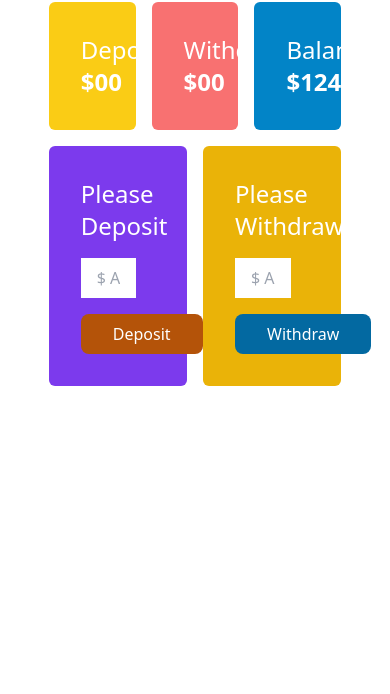
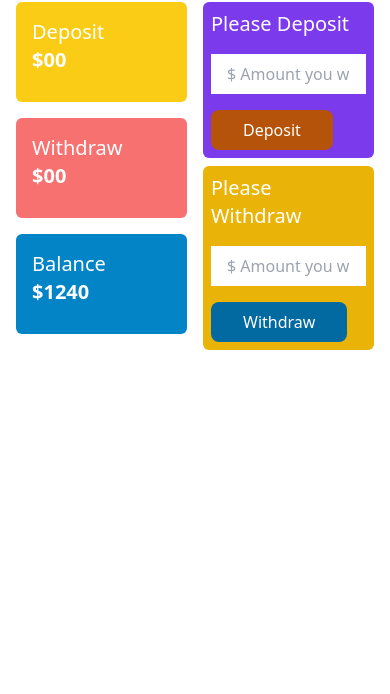
Before and after one commit to Mamun-Ashraf/functional-bank, a plain HTML site: page bank.html in a window 390 px wide. Shown: the part 150-844 px from the top of the page. Drawn offline with nearby package versions, Linux system fonts and the light colour scheme.

Commit message:
responsive for mobile

```diff
--- a/bank.html
+++ b/bank.html
@@ -11,36 +11,36 @@
 
 <body>
     <header>
-        <h1 class="text-5xl text-center mt-8 mb-6">Let's get some <span
-                class="font-semibold text-purple-700">Moooooney</span>!!!
+        <h1 class="text-3xl md:text-5xl font-semibold text-center mt-8 mb-12">Let's get some <br /> <span
+                class="text-purple-700">Moooooney</span>!!!
         </h1>
     </header>
-    <main>
-        <section class="grid grid-cols-3 gap-4 mx-auto mb-4 text-white w-9/12">
-            <div class="bg-yellow-400 p-8 rounded-md">
-                <p id="deposit" class="font-medium text-2xl">Deposit</p>
-                <h3 class="font-bold text-2xl">$<span id="deposit-amount">00</span></h3>
+    <main class="flex md:flex-col gap-4 mx-4">
+        <section class="grid md:grid-cols-3 gap-4 mx-auto mb-8 text-white w-9/12">
+            <div class="bg-yellow-400 p-4 rounded-md">
+                <p id="deposit" class="font-medium text-xl md:text-2xl">Deposit</p>
+                <h3 class="font-bold text-xl md:text-2xl">$<span id="deposit-amount">00</span></h3>
             </div>
-            <div class="bg-red-400 p-8 rounded-md">
-                <p id="withdraw" class="font-medium text-2xl">Withdraw</p>
-                <h3 class="font-bold text-2xl">$<span id="withdraw-amount">00</span></h3>
+            <div class="bg-red-400 p-4 rounded-md">
+                <p id="withdraw" class="font-medium text-xl md:text-2xl">Withdraw</p>
+                <h3 class="font-bold text-xl md:text-2xl">$<span id="withdraw-amount">00</span></h3>
             </div>
-            <div class="bg-sky-600 p-8 rounded-md">
-                <p id="balance" class="font-medium text-2xl">Balance</p>
-                <h3 class="font-bold text-2xl">$<span id="balance-amount">1240</span></h3>
+            <div class="bg-sky-600 p-4 rounded-md">
+                <p id="balance" class="font-medium text-xl md:text-2xl">Balance</p>
+                <h3 class="font-bold text-xl md:text-2xl">$<span id="balance-amount">1240</span></h3>
             </div>
         </section>
-        <section class="grid grid-cols-2 gap-4 mx-auto mb-4 w-9/12">
-            <div class="bg-violet-600 p-8 rounded-md">
-                <p class="text-white mb-4 font-medium text-2xl">Please Deposit</p>
-                <input id="deposit-field" type="text" class="block mb-4 w-3/4 px-4 py-2 "
+        <section class="grid md:grid-cols-2 gap-2 mx-auto mb-4 w-9/12">
+            <div class="bg-violet-600 p-2 md:p-8 rounded-md">
+                <p class="text-white font-medium text-xl md:text-2xl">Please Deposit</p>
+                <input id="deposit-field" type="text" class="block my-4 w-full md:w-3/4 px-4 py-2 "
                     placeholder="$ Amount you want to deposit">
                 <button id="btn-deposit"
                     class="bg-amber-700 px-8 py-2 text-white font-medium rounded-lg">Deposit</button>
             </div>
-            <div class="bg-yellow-500 p-8 rounded-md">
-                <p class="text-white mb-4 font-medium text-2xl">Please Withdraw</p>
-                <input id="withdraw-field" type="text" class="block mb-4 w-3/4 px-4 py-2"
+            <div class="bg-yellow-500 p-2 md:p-8 rounded-md">
+                <p class="text-white font-medium text-xl md:text-2xl">Please Withdraw</p>
+                <input id="withdraw-field" type="text" class="block my-4 w-full  md:w-3/4 px-4 py-2"
                     placeholder="$ Amount you want to withdraw">
                 <button id="btn-withdraw"
                     class="bg-sky-700 px-8 py-2 text-white font-medium rounded-lg">Withdraw</button>
```
Also changed, not shown: index.html (+3 -2 lines).
